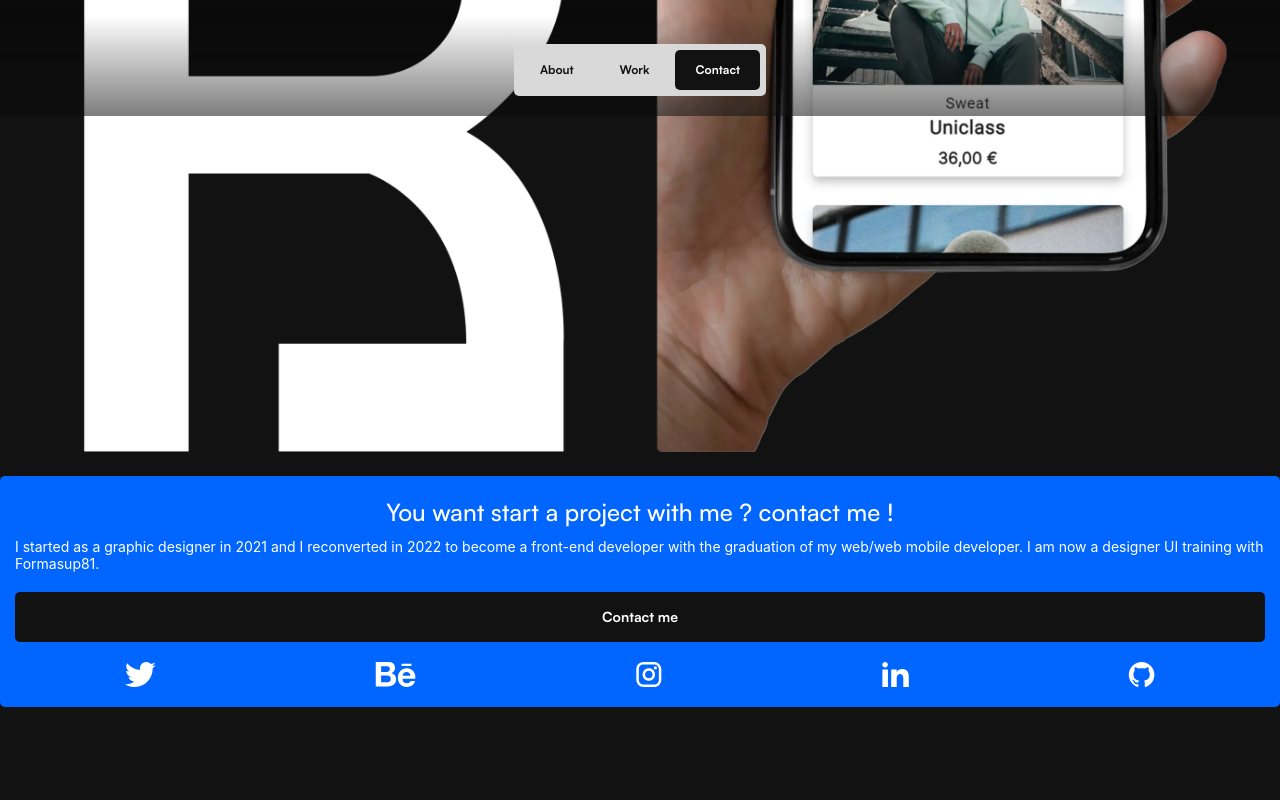
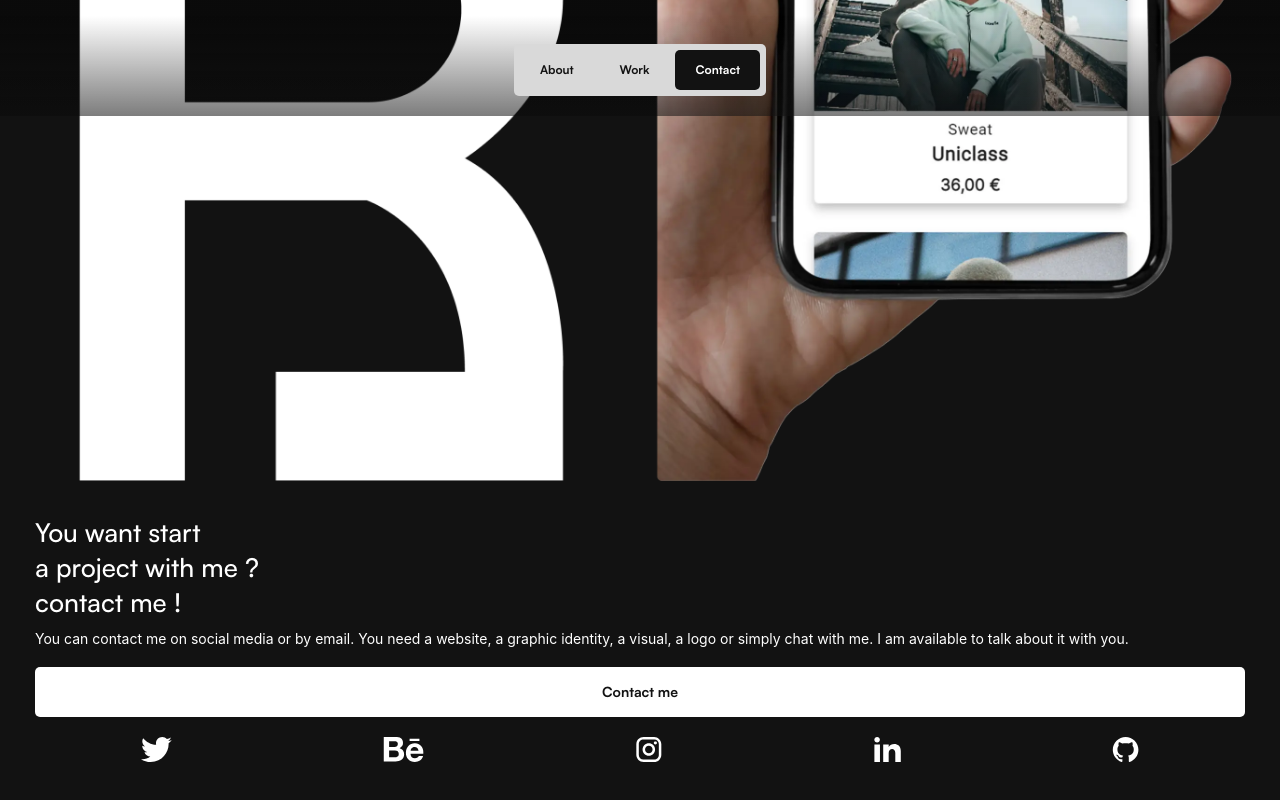
Before and after one commit to jeremybeziat/portfolio, a React (Create React App) app: page /contact in a window 1280 px wide. Shown: the part 684-1484 px from the top of the page. Built offline with nearby package versions, Linux system fonts and the light colour scheme; the HTML template or start-up script is replaced by a standard one.

Commit message:
refactor : img and font size

```diff
--- a/src/assets/styles/contact.scss
+++ b/src/assets/styles/contact.scss
@@ -1,25 +1,28 @@
 .presentation-work {
-  padding: 0px 25px;
+  padding: 20px;
+  padding-bottom: 0;
 }
 .work-presentation {
   height: 100%;
   width: 100%;
 }
 
+.container-social {
+  margin: 0px 20px;
+}
+
 .container-contact {
-  margin-top: 20px;
+  margin-top: 10px;
   margin-bottom: 90px;
 
   h1 {
     color: white;
+    font-size: 26px;
   }
   display: flex;
   flex-direction: column;
-  justify-content: space-evenly;
-  align-items: center;
   width: 100%;
   border-radius: 5px;
-  background: #0066ff;
   padding: 20px 15px;
   .intro {
     margin-top: 10px;
@@ -32,8 +35,8 @@
     text-align: center;
     font-family: "Satoshi-Bold";
     width: 100%;
-    background: #121212;
-    color: white;
+    background: #ffffff;
+    color: #121212;
     border: none;
     margin: 20px 0;
     border-radius: 5px;
--- a/src/assets/styles/work.scss
+++ b/src/assets/styles/work.scss
@@ -2,6 +2,7 @@ section.work {
   position: relative;
   padding: 0px 25px;
   margin-bottom: 95px;
+  margin-top: 20px;
 }
 
 figure {
@@ -11,6 +12,7 @@ figure {
 }
 
 figure img {
+  width: 100%;
   height: 213px;
   object-fit: cover;
   object-position: top;
--- a/src/pages/Contact.js
+++ b/src/pages/Contact.js
@@ -17,11 +17,11 @@ function Profil() {
         </section>
         <div className="container-social">
           <section className="container-contact">
-            <h1>You want start a project with me ? contact me !</h1>
+            <h1>
+              You want start <br /> a project with me ? <br /> contact me !
+            </h1>
             <p className="intro">
-              I started as a graphic designer in 2021 and I reconverted in 2022
-              to become a front-end developer with the graduation of my web/web
-              mobile developer. I am now a designer UI training with Formasup81.
+            You can contact me on social media or by email. You need a website, a graphic identity, a visual, a logo or simply chat with me. I am available to talk about it with you.
             </p>
             <a href="mailto:jeremybeziat.pro@gmail.com" className="btn-contact">
               Contact me
```
